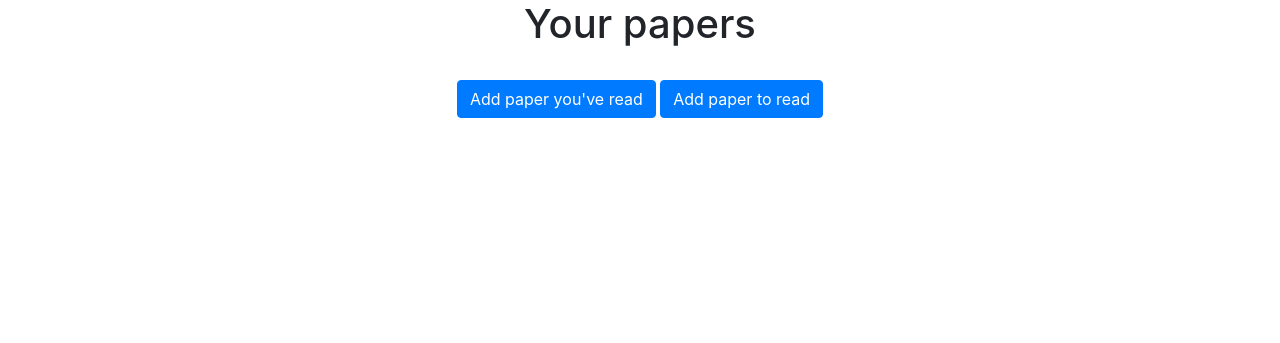
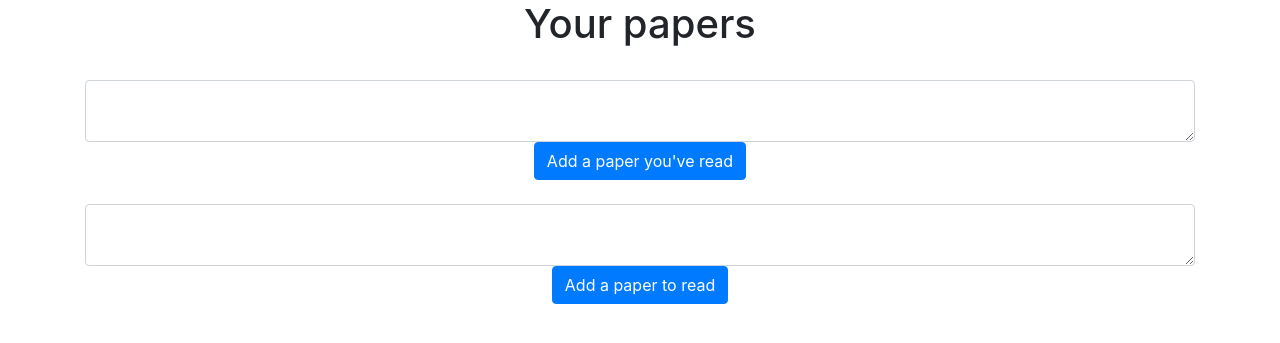
Before and after one commit to G-Chist/research_paper_tracker, a Flask app: page / in a window 1280 px wide. Shown: the part 56-399 px from the top of the page. Run offline with Flask 3, Linux system fonts and the light colour scheme; the visitor is signed in with stand-in values (Sample User, id 1); some libraries are stand-ins or nearby versions.

Commit message:
home page updated

```diff
--- a/website/templates/home.html
+++ b/website/templates/home.html
@@ -10,11 +10,20 @@
   </li>
   {% endfor %}
 </ul>
+
 <form method="POST">
   <br />
   <div align="center">
-    <button type="submit" class="btn btn-primary" id="btn-add-read">Add paper you've read</button>
-    <button type="submit" class="btn btn-primary" id="btn-add-to-read">Add paper to read</button>
+    <textarea name="textfield-read" id="textfield-read" class="form-control"></textarea>
+    <button type="submit" class="btn btn-primary" id="btn-add-read">Add a paper you've read</button>
+  </div>
+</form>
+
+<form method="POST">
+  <br />
+  <div align="center">
+    <textarea name="textfield-to-read" id="textfield-to-read" class="form-control"></textarea>
+    <button type="submit" class="btn btn-primary" id="btn-add-to-read">Add a paper to read</button>
   </div>
 </form>
 {% endblock %}
--- a/website/templates/user.html
+++ b/website/templates/user.html
@@ -2,13 +2,13 @@
 <html lang="en">
 <head>
     <meta charset="UTF-8">
-    <title>User: {{ user.username }}</title>
+    <title>{{ user.username }}</title>
 </head>
 <body>
 {% extends "base.html" %}
 
 {% block content %}
-    <h1>User: {{ user.username }}</h1>
+    <h1>{{ user.username }}</h1>
 {% endblock %}
 </body>
 </html>
```
